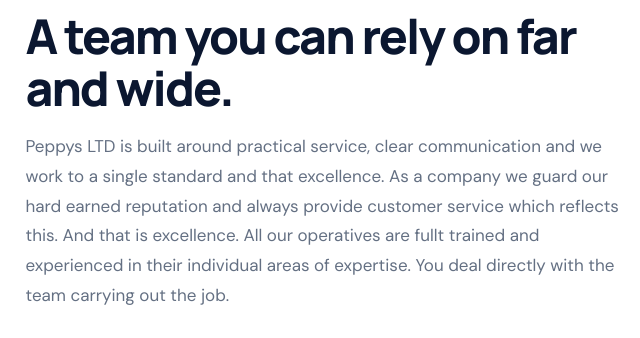
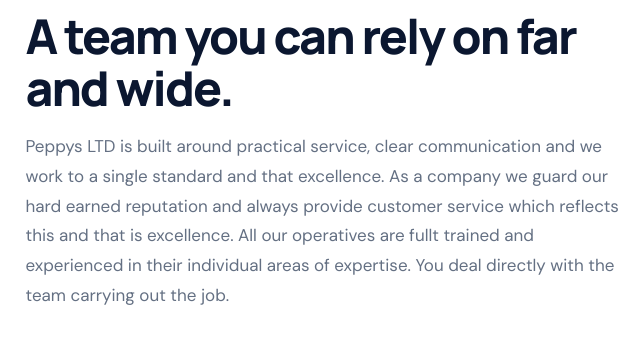
Before and after one commit to callumpeploe123/Peppys-website, a plain HTML site: page index.html in a window 1280 px wide. Shown: the part 2721-3059 px from the top of the page, 594-1234 px from the left. Drawn offline with Linux system fonts and the light colour scheme.

Commit message:
Update index.html

```diff
--- a/index.html
+++ b/index.html
@@ -118,7 +118,7 @@
           <div class="eyebrow dark"><span></span> Why choose us</div>
           <h2>A team you can rely on far and wide.</h2>
           <p>Peppys LTD is built around practical service, clear communication and we work to a single standard and that excellence.
- As a company we guard our hard earned  reputation and always provide customer service which reflects this. And that is excellence.
+ As a company we guard our hard earned  reputation and always provide customer service which reflects this and that is excellence.
 
 All our operatives are fullt trained and experienced in their individual areas of expertise. You deal directly with the team carrying out the job.</p>
           <div class="why-list">
```
